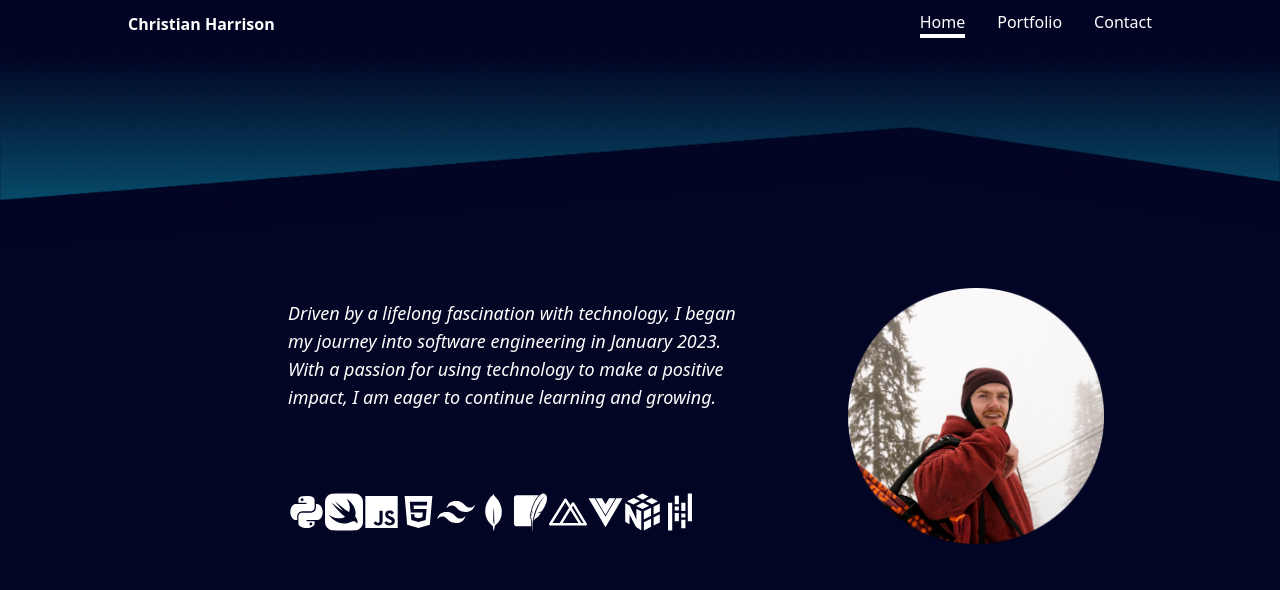
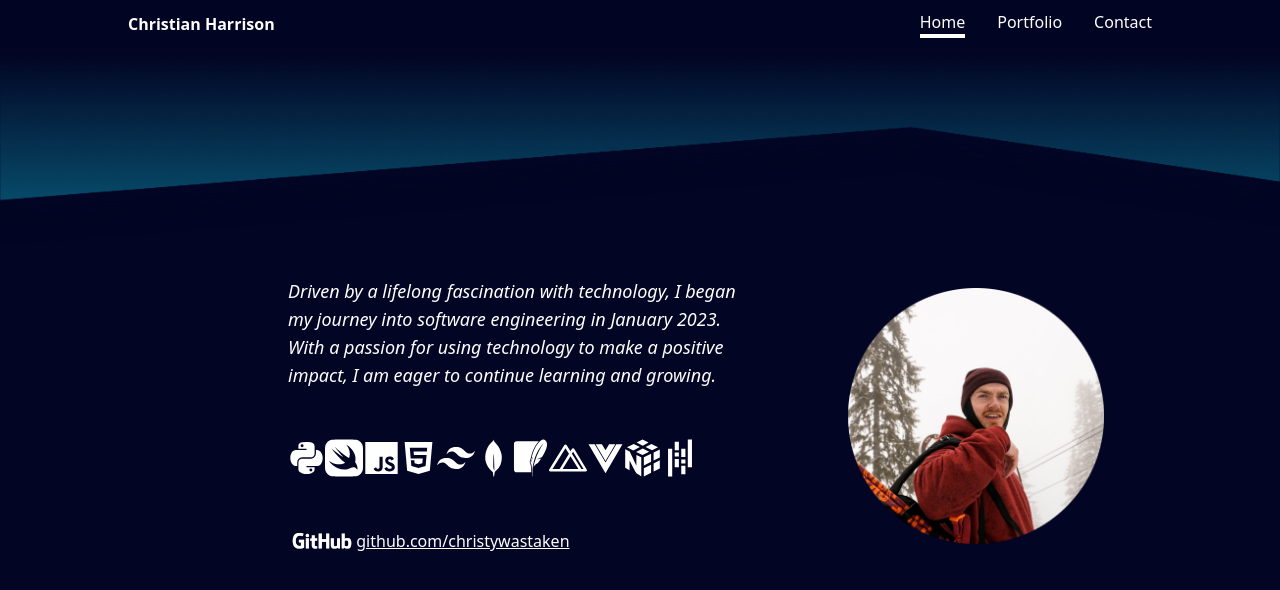
Before and after one commit to christywastaken/christianharrison, a Nuxt app: page / in a window 1280 px wide. Shown: the top 590 px of the page. Built offline with nearby package versions, Linux system fonts and the light colour scheme.

Commit message:
Adds github link to dektopindex

```diff
--- a/components/ContactForm.vue
+++ b/components/ContactForm.vue
@@ -54,7 +54,7 @@
       Oh dear. There was a problem submitting your request. Refresh the page and try again.<br /><br />
       If that doesn't fix it, contact me on my GitHub:
       <a href="https://github.com/christywastaken" target="_blank" class="hover:text-gray-400"
-        ><u><i>https://github.com/christywastaken</i></u></a
+        ><u><i>github.com/christywastaken</i></u></a
       >
     </h2>
   </div>
--- a/components/DesktopIndex.vue
+++ b/components/DesktopIndex.vue
@@ -1,19 +1,28 @@
 <template>
   <div class="flex flex-col md:mt-60 mt-20 items-center justify-center mx-[10%]">
     <div class="flex flex-row items-center justify-center max-h-64">
-      <div class="flex flex-col px-8 w-1/2 items-center mx-20">
+      <div class="flex flex-col px-8 w-1/2  mx-20">
         <div class="text-white italic text-lg">
           Driven by a lifelong fascination with technology, I began my journey into software engineering in January
           2023. With a passion for using technology to make a positive impact, I am eager to continue learning and
           growing.
         </div>
-        <div class="flex flex-row mt-20">
+        <div class="flex flex-row mt-12">
           <img
             v-for="(item, index) in stackImagesArray"
             :key="index"
             :src="`/stack-images/${item}.svg`"
             class="h-1/12 w-1/12"
           />
+        </div>
+        <div class="flex flex-row text-white items-start justify-start mt-12">
+          <a
+            href="https://github.com/christywastaken"
+            class="flex flex-row items-center hover:text-gray-400"
+            target="_blank"
+            ><img src="misc/GitHub_Logo_White.png" class="flex object-contain h-7 flex-row" />
+             <u>github.com/christywastaken</u></a
+          >
         </div>
       </div>
       <div class="flex w-64 h-64 items-center">
```
